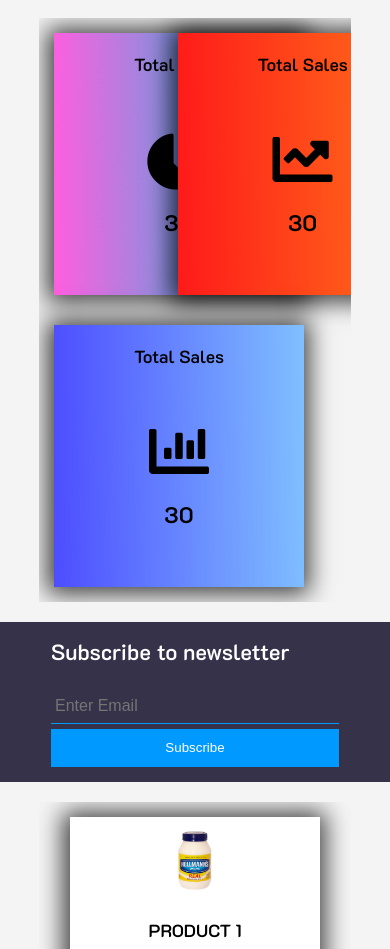
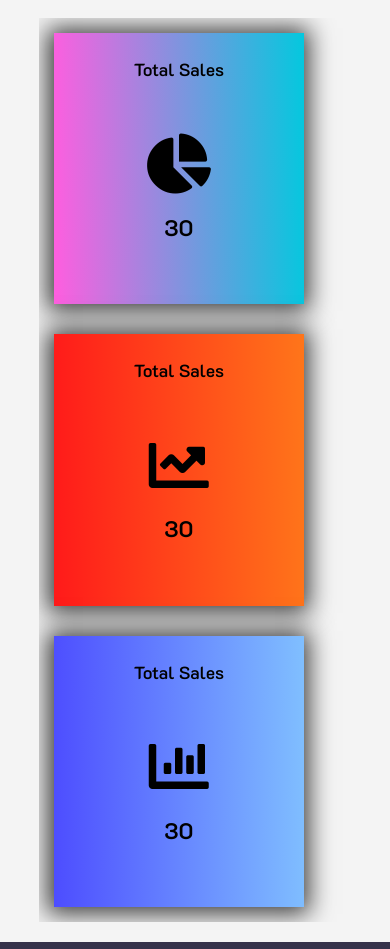
Before and after one commit to Easybuoy/storemanager, a plain HTML site: page UI/index.html in a window 390 px wide. Shown: the part 725-1674 px from the top of the page. Drawn offline with Linux system fonts and the light colour scheme.

Commit message:
[feature] gh-pages

```diff
--- a/UI/css/style.css
+++ b/UI/css/style.css
@@ -109,6 +109,7 @@ header a:hover{
     font-weight: bold;
 }
 
+
 /* Showcase */
 #showcase{
     min-width: 400px;
@@ -156,7 +157,7 @@ header a:hover{
     justify-content: space-around; */
 }
 
-.box{
+.topcardsbox{
     float: left;
     width: 30%;
     padding: 10px;
@@ -461,13 +462,73 @@ border-radius:30px;
 
 }
 
+@media(max-width: 1160px){
+
+.topcardsbox{
+    /* float: left; */
+    width: 80%;
+    text-align: center;
+    display: flex;
+    justify-content: center;
+    text-align: center;
+}
+
+.c1{
+    width: 600px !important;
+}
+
+.c2{
+    width: 600px !important;
+}
+
+.c3{
+    width: 600px !important;
+}
+}
+
+@media(max-width: 1005px){
+    .c1{
+        width: 400px !important;
+    }
+
+    .c2{
+        width: 400px !important;
+    }
+
+    .c3{
+        width: 400px !important;
+    }
+
+    #boxes .box{
+        float: none;
+        text-align: center;
+        width: 80%;
+
+        display: flex;
+        justify-content: center;
+    }
+
+    .card{
+        background: white;
+        height: 50%;
+        width: 400px;
+        padding: 3%;
+        /* margin: 5%; */
+
+        -webkit-box-shadow: -1px 1px 23px 6px rgba(0,0,0,0.75);
+        -moz-box-shadow: -1px 1px 23px 6px rgba(0,0,0,0.75);
+        box-shadow: -1px 1px 23px 6px rgba(0,0,0,0.75);
+        box-sizing: border-box;
+    }
+}
+
 @media(max-width: 768px){
     header #branding, header nav, header nav li
     #newsletter h1, #newsletter form,
     #boxes .box{
         float: none;
         text-align: center;
-        width: 100%;
+        /* width: 100%; */
     }
 
     header{
@@ -503,9 +564,10 @@ border-radius:30px;
     .card{
         background: white;
         height: 50%;
-        width: 250px;
+        width: 70%;
         padding: 3%;
         /* margin: 5%; */
+
         -webkit-box-shadow: -1px 1px 23px 6px rgba(0,0,0,0.75);
         -moz-box-shadow: -1px 1px 23px 6px rgba(0,0,0,0.75);
         box-shadow: -1px 1px 23px 6px rgba(0,0,0,0.75);
--- a/UI/index.html
+++ b/UI/index.html
@@ -19,7 +19,6 @@
                 </div>
 
                 <nav>
-
                     <ul>
                         <li><a href="sales_new.html">Store Attendant</a></li>
                         <li><a href="attendant_admin_view.html">Store Attendant Admin</a></li>
@@ -39,7 +38,7 @@
 
         <section id="topcards">
             <div class="container">
-            <div class="box">
+            <div class="topcardsbox">
                 <div class="card c1">
                     <h3 style="margin-bottom: 50px;">Total Sales</h3>
                 <div class="" style="margin-bottom: 50px;">
@@ -51,7 +50,7 @@
                 </div>
             </div>
 
-            <div class="box">
+            <div class="topcardsbox">
                 <div class="card c2" >
                         <h3 style="margin-bottom: 50px;">Total Sales</h3>
                         <div class="" style="margin-bottom: 50px;">
@@ -60,7 +59,7 @@
                         </div>
             </div>
             </div>
-            <div class="box">
+            <div class="topcardsbox">
                 <div class="card c3">
                         <h3 style="margin-bottom: 50px;">Total Sales</h3>
                         <div class="" style="margin-bottom: 50px;">
```
